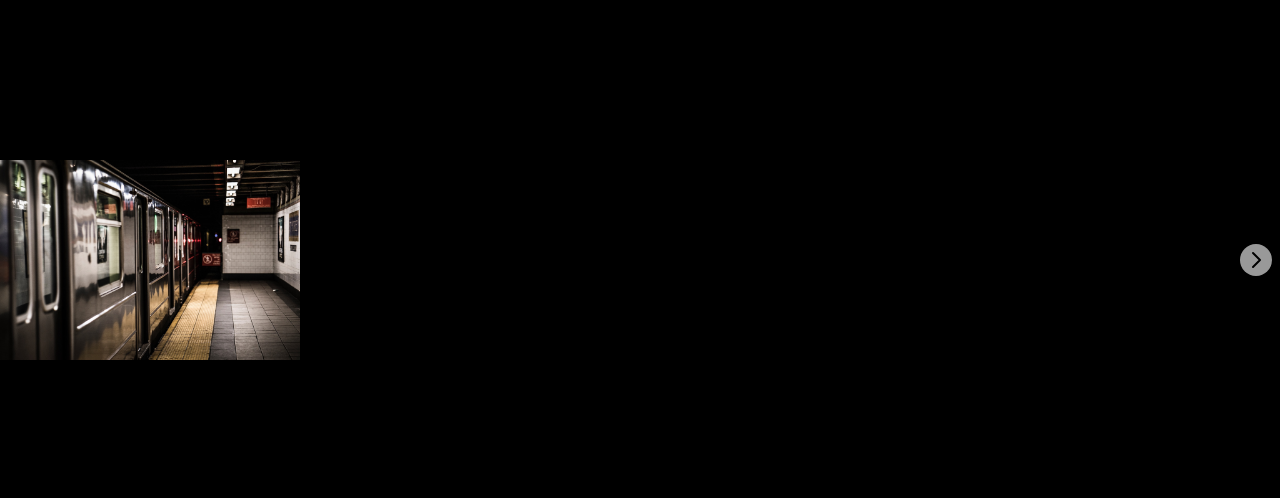
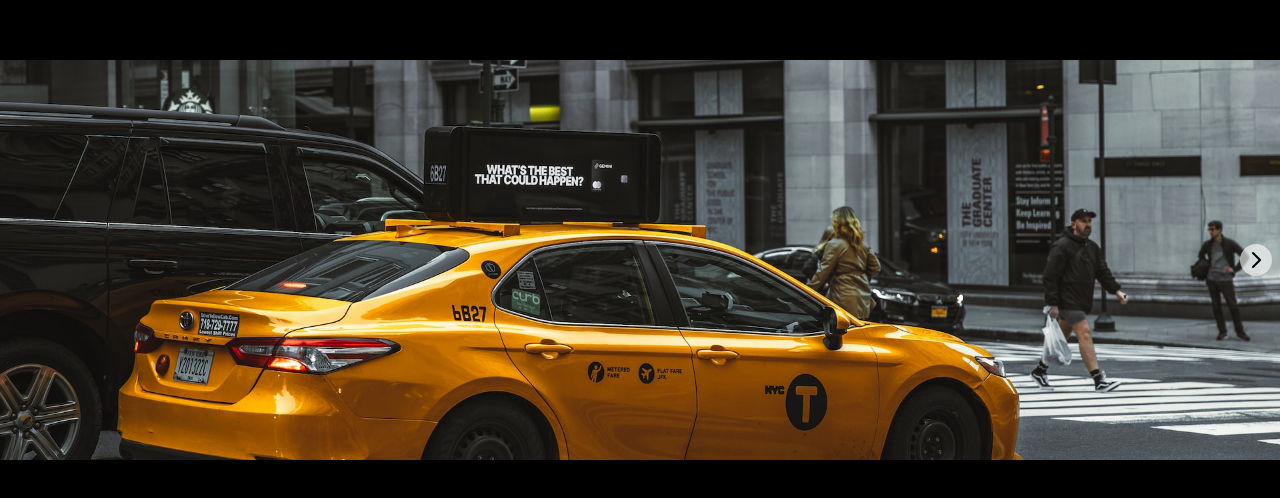
Before and after one commit to midcenturydude7/nextjs-framer-motion-recipes, a Next.js app: page /4-carousel in a window 1280 px wide. Shown: the part 140-638 px from the top of the page. Built offline with nearby package versions, Linux system fonts and the light colour scheme.

Commit message:
Setting up height and width properties with Nextjs Image

```diff
--- a/app/4-carousel/page.js
+++ b/app/4-carousel/page.js
@@ -18,12 +18,12 @@ export default function Page() {
   return (
     <div className="h-full bg-black">
       <div className="mx-auto flex h-full max-w-7xl flex-col justify-center">
-        <div className="relative">
+        <div className="relative h-3/6 w-full">
           <Image
             alt="array of nyc images"
-            src={images[1]}
-            width={300}
-            height={300}
+            src={images[index]}
+            objectFit="cover"
+            fill={true}
             className="aspect-[3/2] object-cover"
           />
 
```
